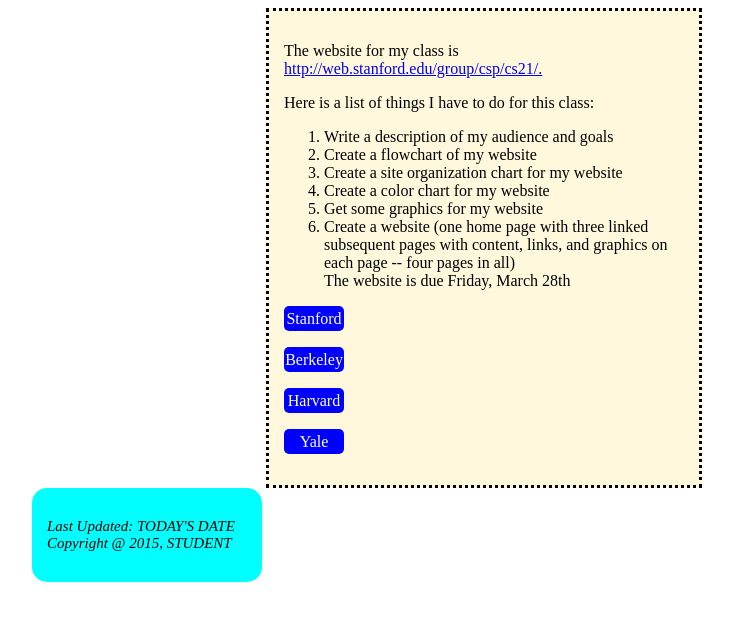
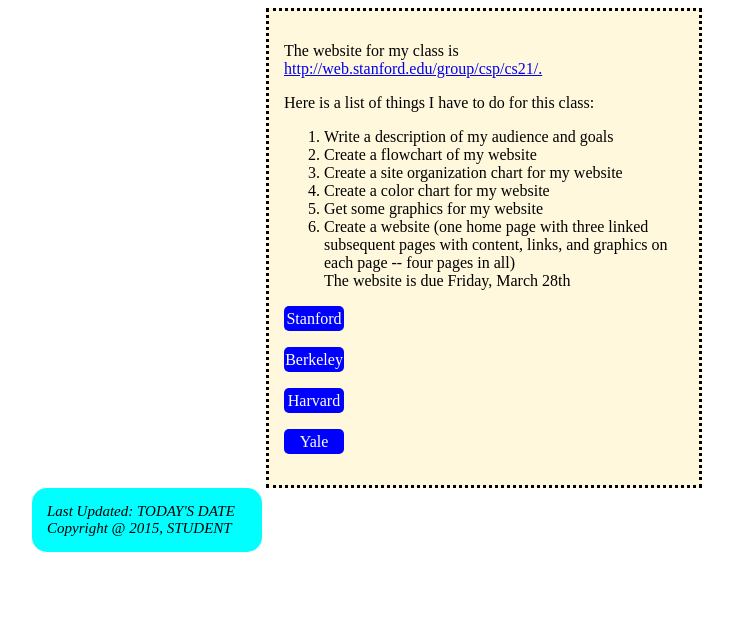
Before and after one commit to tucpatoo/PHP_tutorial, a plain HTML site: page week 2/lessons 4/excercise 2/index.html in a window 1280 px wide. Shown: the whole page, without its empty margins (156-889 px from the left). Drawn offline with Linux system fonts and the light colour scheme.

Commit message:
submits: excercise lessons 4 week 2 Signed-off-by: tucpatoo <75592953+tucpatoo@users.noreply.github.com>

```diff
--- a/week 2/lessons 4/excercise 2/index.html
+++ b/week 2/lessons 4/excercise 2/index.html
@@ -55,7 +55,7 @@
         <p class="head">Yale</p>
     </div>
     <footer>
-        <p><i>Last Updated: TODAY'S DATE<br/>Copyright @ 2015, STUDENT</i></p>
+        <i>Last Updated: TODAY'S DATE<br/>Copyright @ 2015, STUDENT</i>
     </footer>
 </body>
 </html>
```
Lines whose indentation alone changed are shown as unchanged.
